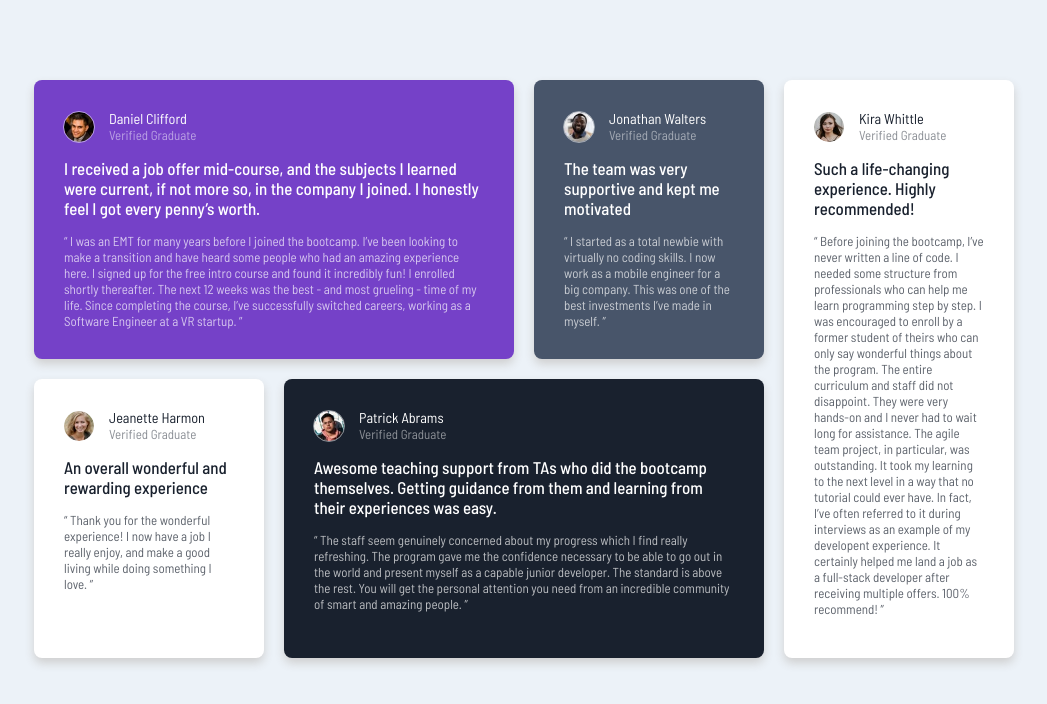
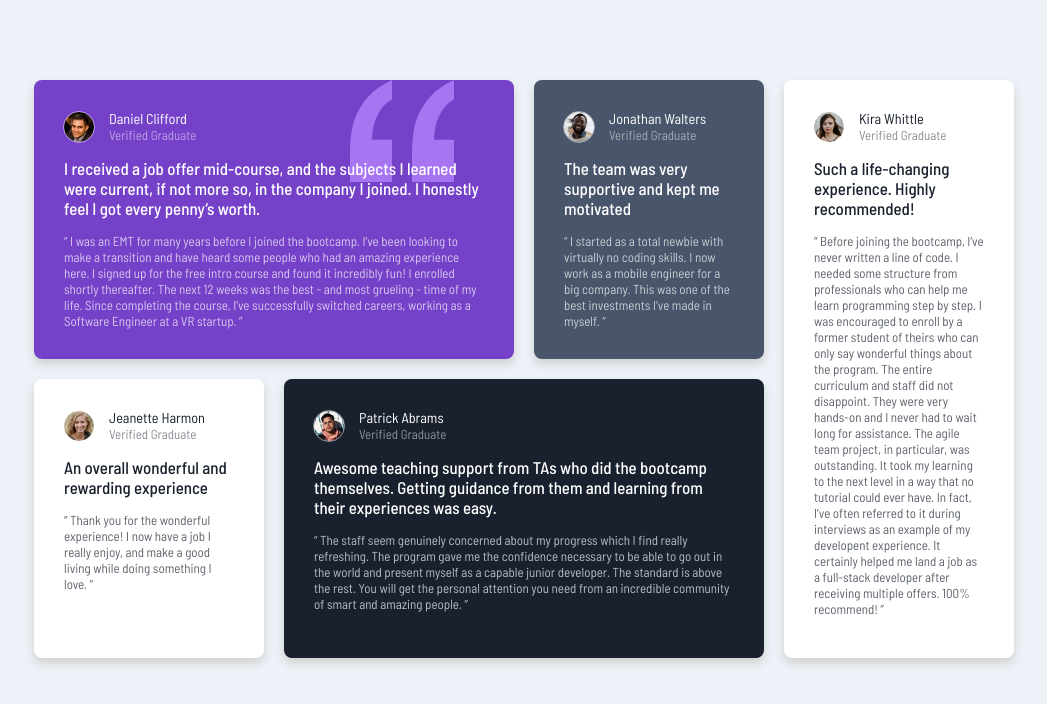
Before and after one commit to anniekrdl/testimonial-grid, a plain HTML site: page index.html in a window 1280 px wide. Shown: the whole page, without its empty margins (116-1163 px from the left). Drawn offline with Linux system fonts and the light colour scheme.

Commit message:
Update style.css

```diff
--- a/style.css
+++ b/style.css
@@ -101,6 +101,9 @@ body {
 .clifford-card {
     grid-area: 1 / 1 / 2 / 3;
     background-color: var(--moderate-violet);
+    background-image: url(images/bg-pattern-quotation.svg);
+    background-repeat: no-repeat;
+    background-position: right 60px top;
 }
 
 .clifford-card * {
```
